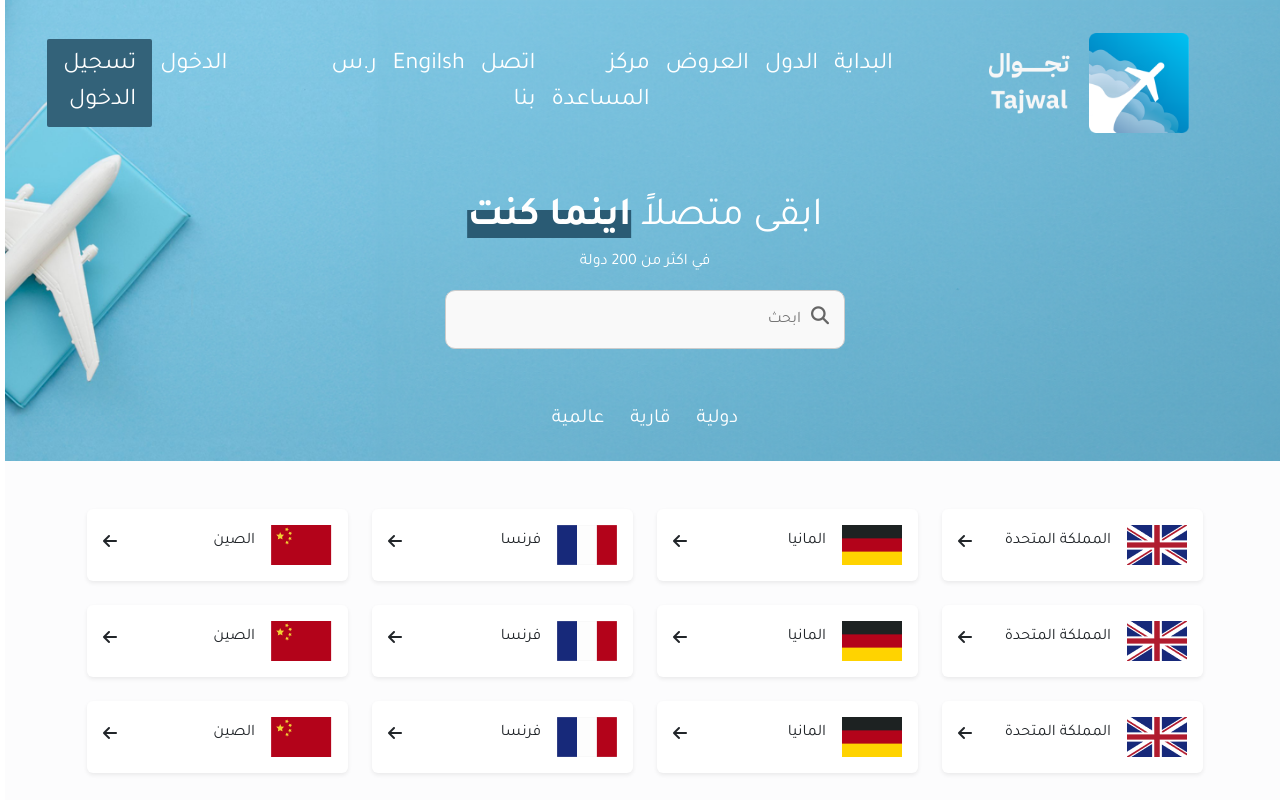
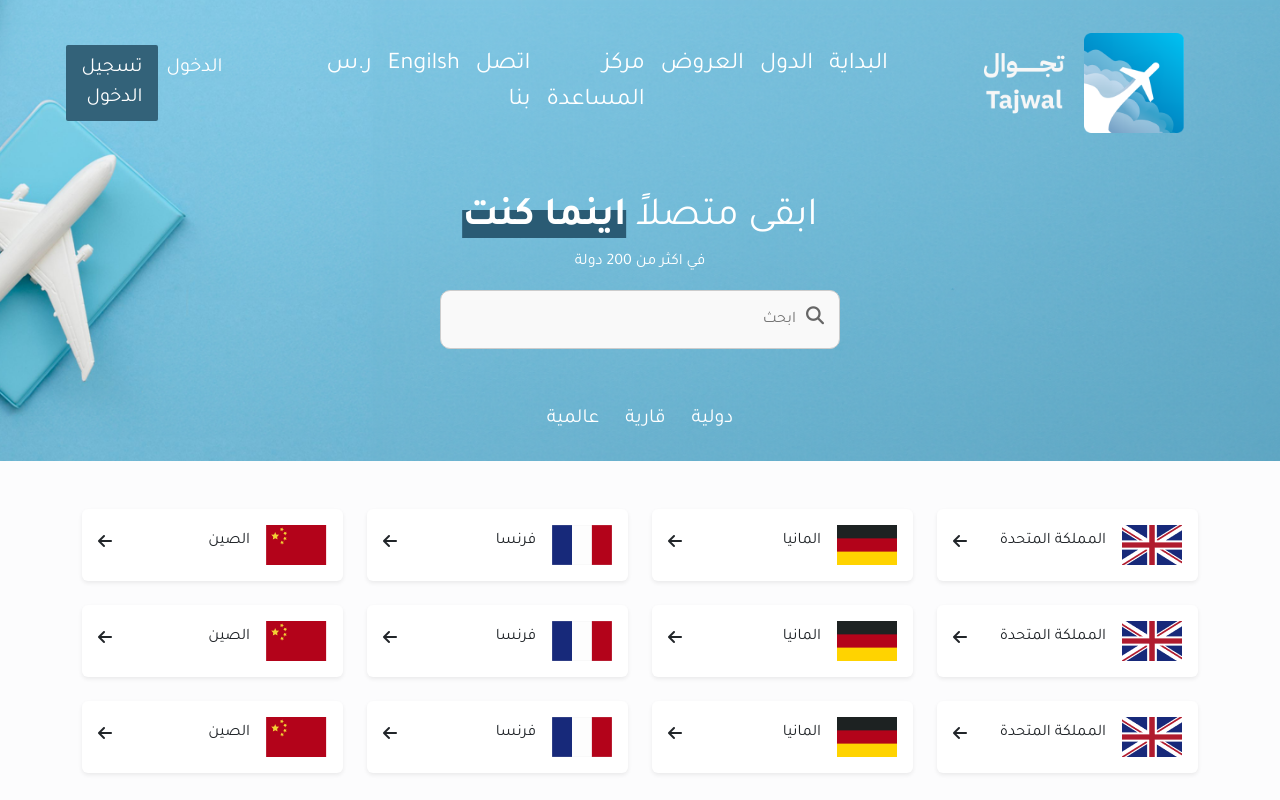
Before and after one commit to Karimtarek011420/taskfekra, a React (Vite) app: page /home in a window 1280 px wide. Shown: the top 800 px of the page. Built offline with nearby package versions, Linux system fonts and the light colour scheme.

Commit message:
first commiwwdwt

```diff
--- a/src/Component/Navbar/Navbar.jsx
+++ b/src/Component/Navbar/Navbar.jsx
@@ -73,7 +73,7 @@ export default function Navbar() {
             <ul className="navbar-nav me-auto mb-2  mx-lg-5 mb-lg-0">
               <li className="nav-item">
                 <NavLink
-                  className="nav-link  fs-4 text-white"
+                  className="nav-link  fs-5 text-white"
                   aria-current="page"
                   to="/login"
                 >
@@ -81,7 +81,7 @@ export default function Navbar() {
                 </NavLink>
               </li>
               <li className="nav-item">
-                <NavLink className="nav-link fs-4 text-white resgister px-3 " to="#">
+                <NavLink className="nav-link fs-5 text-white resgister px-3 " to="#">
                   {" "}
                   تسجيل الدخول
                 </NavLink>
```
